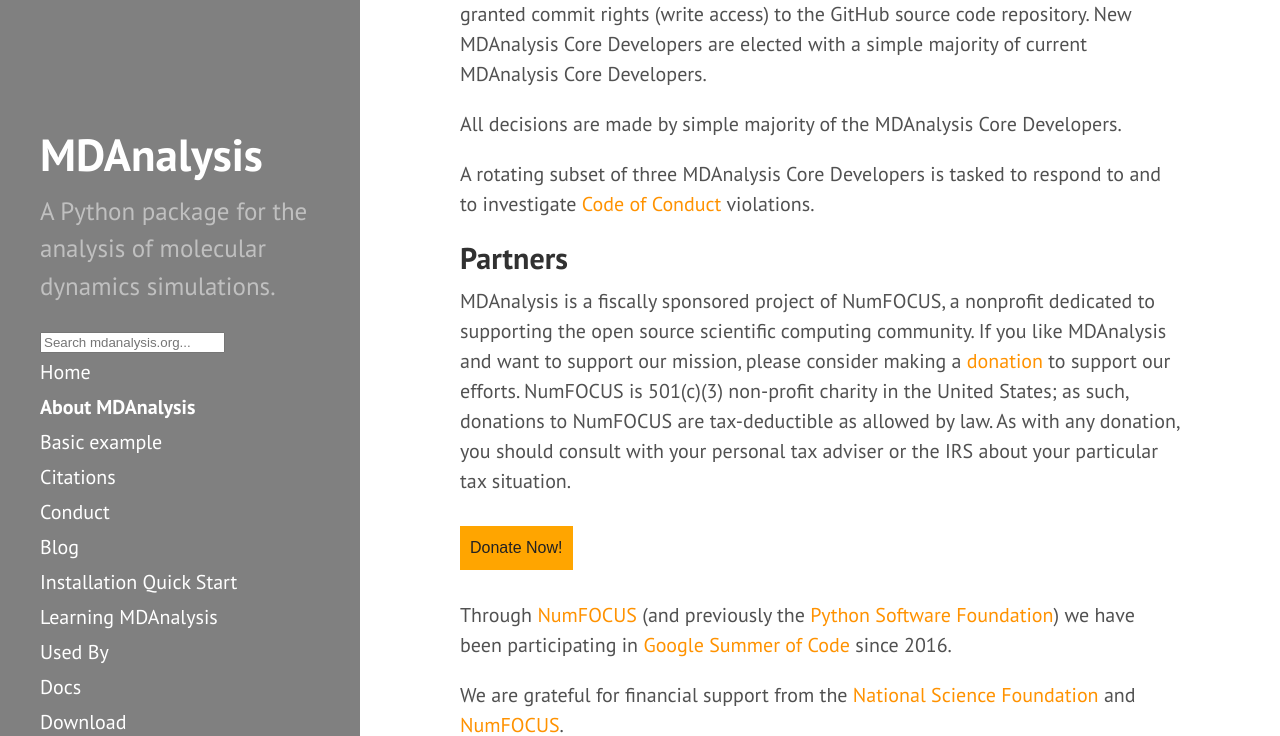
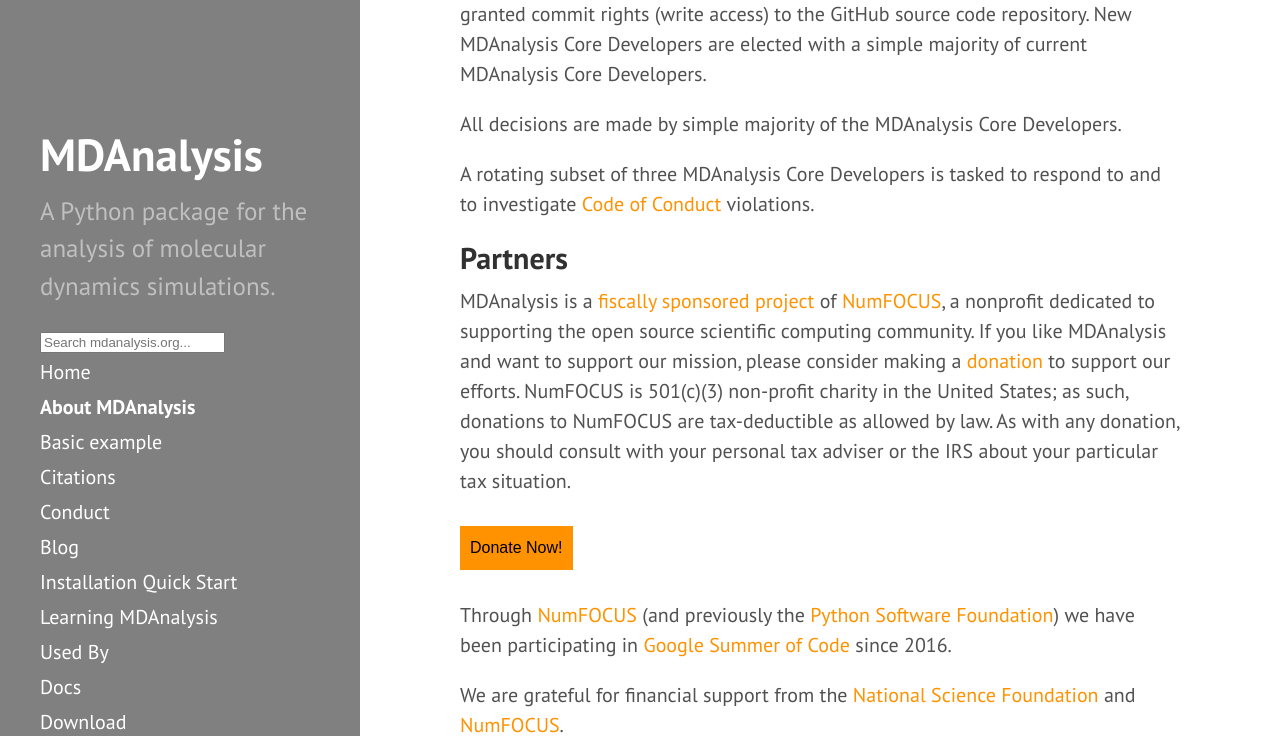
Before and after one commit to MDAnalysis/MDAnalysis.github.io, a Jekyll site: the page built from about.md, in a window 1280 px wide and 900 px high, scrolled down 1104 px, cut to the strip 0-736 px from the top of the window. Built offline with Jekyll 4.4.1, drawn with Linux system fonts in a browser that asks for light colours; comment, search, counter and statistics services are not loaded.

```diff
--- a/_config.yml
+++ b/_config.yml
@@ -70,3 +70,7 @@ twitter:
 algolia:
   index_name: mdanalysis
   read_only_api_key: 307d780013d06fdde7a4eae462db0e74
+
+numfocus:
+  donate:         https://numfocus.salsalabs.org/supportmdanalysis
+  sponsored_project: https://numfocus.org/project/mdanalysis
--- a/about.md
+++ b/about.md
@@ -63,20 +63,22 @@ investigate [Code of Conduct]({{site.baseurl}}/pages/conduct/) violations.
 
 ## Partners
 
-MDAnalysis is a fiscally sponsored project of NumFOCUS,
+MDAnalysis is a [fiscally sponsored
+project]({{site.numfocus.sponsored_project}})
+of [NumFOCUS][],
 a nonprofit dedicated to supporting the open source
 scientific computing community. If you like MDAnalysis
 and want to support our mission, please consider making
-a [donation](https://numfocus.salsalabs.org/supportmdanalysis) to support our efforts. NumFOCUS is 501(c)(3)
+a [donation]({{site.numfocus.donate}}) to support our efforts. NumFOCUS is 501(c)(3)
 non-profit charity in the United States; as such,
 donations to NumFOCUS are tax-deductible as allowed by law.
 As with any donation, you should consult with your
 personal tax adviser or the IRS about your particular
 tax situation.
 
-<a href="https://numfocus.salsalabs.org/supportmdanalysis" target="_blank" style="background:#FFA500;padding:10px;margin:10px 0px;text-align:center;text-decoration:none;font-size:12pt;color:#222222;font-family:Arial, Helvetica, sans-serif;display:inline-block;">Donate Now!</a>
+<a href="{{site.numfocus.donate}}" target="_blank" style="background:#FF9200;padding:10px;margin:10px 0px;text-align:center;text-decoration:none;font-size:12pt;color:#000000;font-family:Arial, Helvetica, sans-serif;display:inline-block;">Donate Now!</a>
 
-Through [NumFOCUS](https://www.numfocus.org) (and previously the [Python Software
+Through [NumFOCUS][] (and previously the [Python Software
 Foundation](https://www.python.org/psf/)) we have been participating in [Google
 Summer of Code](https://summerofcode.withgoogle.com/) since 2016.
 
@@ -86,7 +88,7 @@ Foundation](https://www.nsf.gov/) and [NumFOCUS](https://www.numfocus.org).
 
 
 
-<a href="https://numfocus.org/project/mdanalysis">
+<a href="{{site.numfocus.sponsored_project}}">
 <img src="{{site.images}}/numfocus-sponsored.png" title="NumFOCUS sponsored project"
 	alt="NumFOCUS Sponsored" style="display: inline; float: left; height: 4em;" />
 </a>
```
Also changed, not shown: other parts of about.md (+5 -0 lines).
